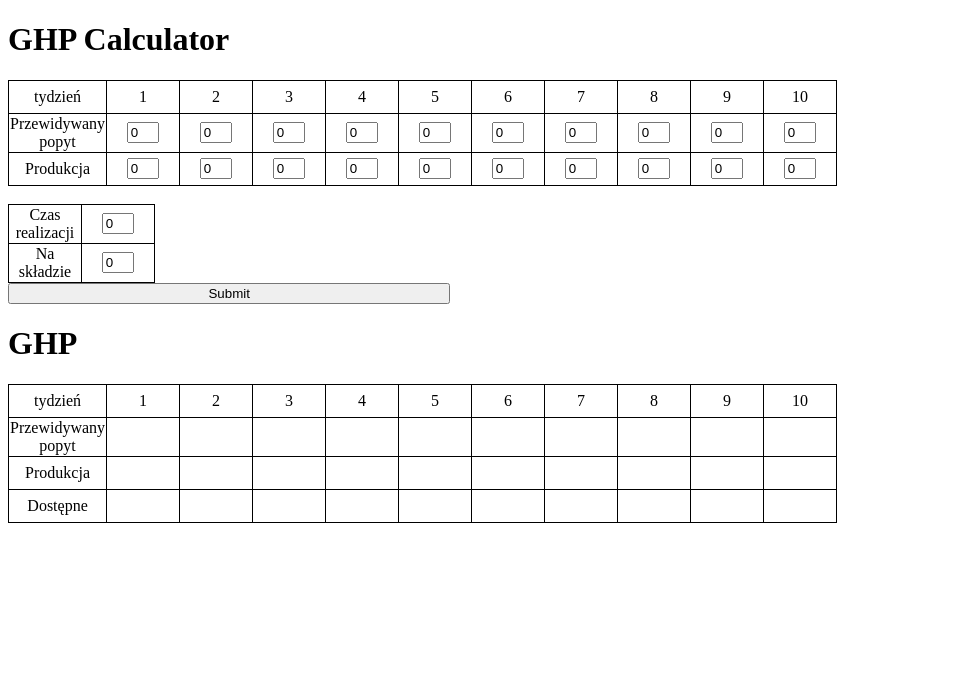
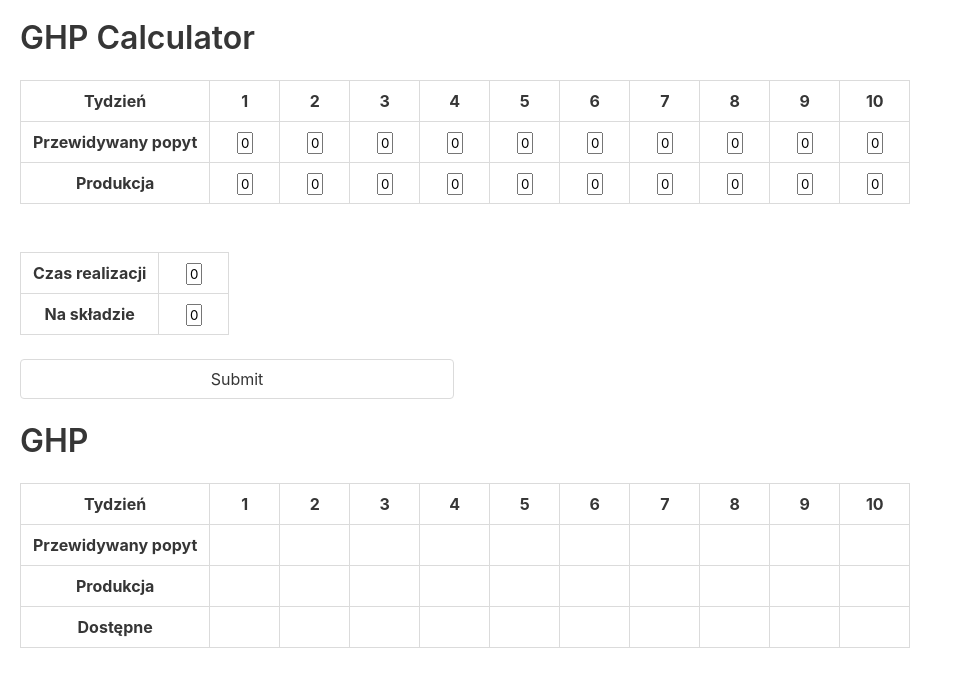
Before and after one commit to mbruzda/mrp-system, a plain HTML site: page front/main.html in a window 1280 px wide. Shown: the whole page, without its empty margins (0-965 px from the left). Drawn offline with nearby package versions, Linux system fonts and the light colour scheme.

Commit message:
Added Bulma

```diff
--- a/front/main.html
+++ b/front/main.html
@@ -6,10 +6,14 @@
     <meta charset="UTF-8">
     <meta name="viewport" content="width=device-width, initial-scale=1.0">
     <meta http-equiv="X-UA-Compatible" content="ie=edge">
+    <link rel="stylesheet" href="https://cdn.jsdelivr.net/npm/bulma@0.9.3/css/bulma.min.css">
     <script src="test.js"></script>
-    <title>Document</title>
+    <title>MRP System</title>
 
     <style>
+        body {
+            margin: 20px;
+        }
         table {
             border-collapse: collapse;
         }
@@ -28,24 +32,25 @@
 </head>
 
 <body>
-    <h1>GHP Calculator</h1>
+    <h1 class="title">GHP Calculator</h1>
     <form>
-        <table>
+        <table class="table is-hoverable is-bordered">
+            <thead><tr>
+                <th>Tydzień</th>
+                <th>1</th>
+                <th>2</th>
+                <th>3</th>
+                <th>4</th>
+                <th>5</th>
+                <th>6</th>
+                <th>7</th>
+                <th>8</th>
+                <th>9</th>
+                <th>10</th>
+            </tr></thead>
+            <tbody>
             <tr>
-                <td>tydzień</td>
-                <td>1</td>
-                <td>2</td>
-                <td>3</td>
-                <td>4</td>
-                <td>5</td>
-                <td>6</td>
-                <td>7</td>
-                <td>8</td>
-                <td>9</td>
-                <td>10</td>
-            </tr>
-            <tr>
-                <td>Przewidywany popyt</td>
+                <th>Przewidywany popyt</th>
                 <td><input id="sale1" type="text" value="0"/></td>
                 <td><input id="sale2" type="text" value="0"/></td>
                 <td><input id="sale3" type="text" value="0"/></td>
@@ -58,7 +63,7 @@
                 <td><input id="sale10" type="text" value="0"/></td>
             </tr>
             <tr>
-                <td>Produkcja</td>
+                <th>Produkcja</th>
                 <td><input id="production1" type="text" value="0"/></td>
                 <td><input id="production2" type="text" value="0"/></td>
                 <td><input id="production3" type="text" value="0"/></td>
@@ -70,36 +75,37 @@
                 <td><input id="production9" type="text" value="0"/></td>
                 <td><input id="production10" type="text" value="0"/></td>
             </tr>
+            </tbody>
         </table><br>
-        <table>
+        <table class="table is-hoverable is-bordered">
             <tr>
-                <td>Czas realizacji</td>
+                <th>Czas realizacji</th>
                 <td><input id="time" type="text" value="0"/></td>
             </tr>
             <tr>
-                <td>Na składzie</td>
+                <th>Na składzie</th>
                 <td><input id="inventory" type="text" value="0"/></td>
             </tr>
         </table>
-        <input type="button" value="Submit" onclick="sendData()">
-    </form>
-    <h1>GHP</h1>
-    <table>
+        <input class="button" type="button" value="Submit" onclick="sendData()">
+    </form><br>
+    <h1 class="title">GHP</h1>
+    <table class="table is-hoverable is-bordered">
+        <thead><tr>
+            <th>Tydzień</th>
+            <th>1</th>
+            <th>2</th>
+            <th>3</th>
+            <th>4</th>
+            <th>5</th>
+            <th>6</th>
+            <th>7</th>
+            <th>8</th>
+            <th>9</th>
+            <th>10</th>
+        </tr></thead>
         <tr>
-            <td>tydzień</td>
-            <td>1</td>
-            <td>2</td>
-            <td>3</td>
-            <td>4</td>
-            <td>5</td>
-            <td>6</td>
-            <td>7</td>
-            <td>8</td>
-            <td>9</td>
-            <td>10</td>
-        </tr>
-        <tr>
-            <td>Przewidywany popyt</td>
+            <th>Przewidywany popyt</th>
             <td><p id="saleTable1"></p></td>
             <td><p id="saleTable2"></p></td>
             <td><p id="saleTable3"></p></td>
@@ -112,7 +118,7 @@
             <td><p id="saleTable10"></p></td>
         </tr>
         <tr>
-            <td>Produkcja</td>
+            <th>Produkcja</th>
             <td><p id="productionTable1"></p></td>
             <td><p id="productionTable2"></p></td>
             <td><p id="productionTable3"></p></td>
@@ -125,7 +131,7 @@
             <td><p id="productionTable10"></p></td>
         </tr>
         <tr>
-            <td>Dostępne</td>
+            <th>Dostępne</th>
             <td><p id="inventoryTable1"></p></td>
             <td><p id="inventoryTable2"></p></td>
             <td><p id="inventoryTable3"></p></td>
```
